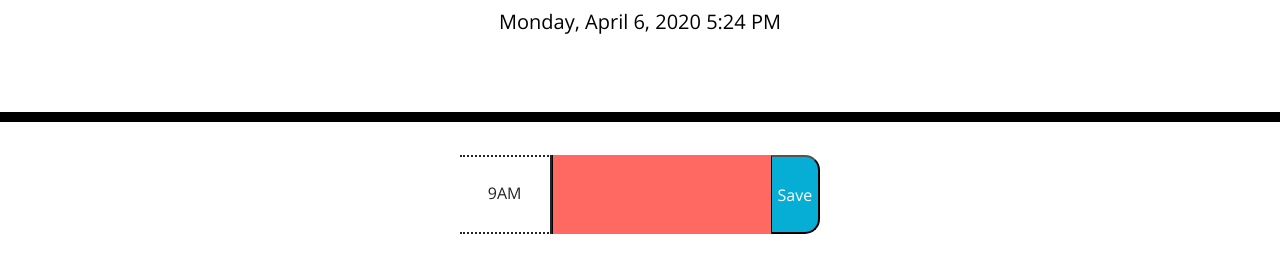
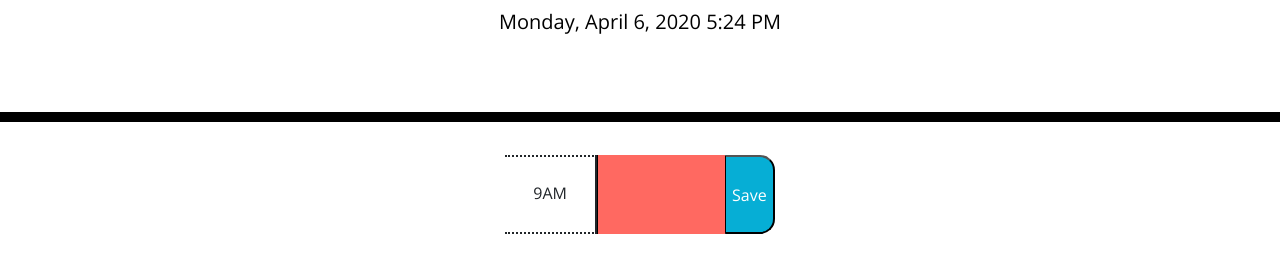
Before and after one commit to ahmedjalal93/ahmedjalal93.github.io, a plain HTML site: page work5/index.html in a window 1280 px wide. Shown: the part 182-454 px from the top of the page. Drawn offline with nearby package versions, Linux system fonts and the light colour scheme.

Commit message:
Fixed width

```diff
--- a/work5/index.html
+++ b/work5/index.html
@@ -22,7 +22,7 @@
       <!-- Timeblocks go here -->
       <div class="row justify-content-md-center">
         <div class="time-block">9AM</div>
-        <textarea class="description present"></textarea>
+        <textarea class="description present" cols="10"></textarea>
         <button class="saveBtn">Save</button>
       </div>
 
```
